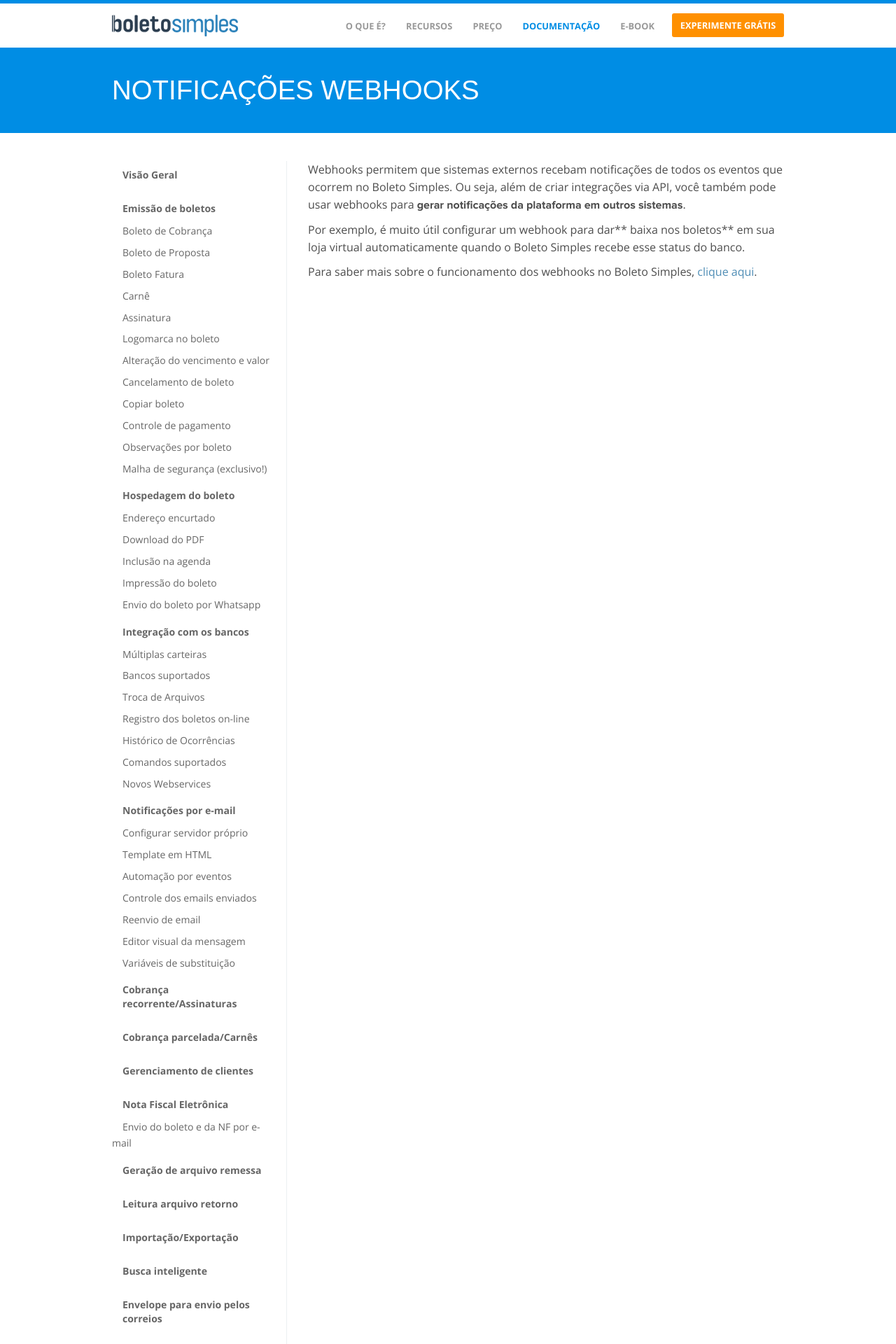
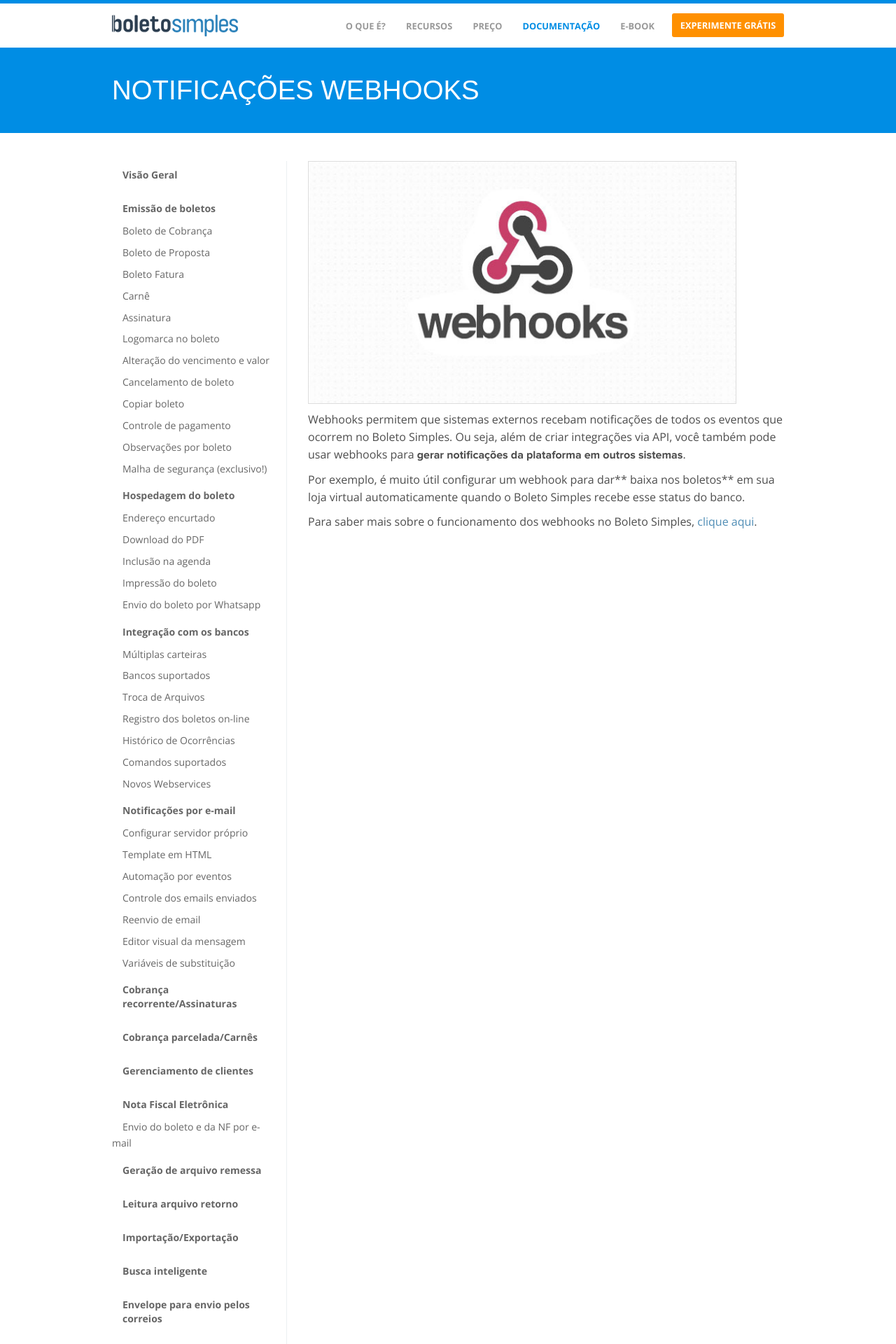
Before and after one commit to BoletoSimples/boletosimples-features, a Jekyll site: the page built from notificacoes-webhooks.markdown, in a window 1280 px wide. Shown: the top 1920 px of the page at 70% size. Built offline with Jekyll 4.4.1, drawn with Linux system fonts in a browser that asks for light colours.

Commit message:
Updated Notificacoes Webhooks

```diff
--- a/notificacoes-webhooks.markdown
+++ b/notificacoes-webhooks.markdown
@@ -4,9 +4,11 @@
 position: 19
 ---
 
+![webhooks.jpg](/uploads/webhooks.jpg)
+
 Webhooks permitem que sistemas externos recebam notificações de todos os eventos que ocorrem no Boleto Simples.
 Ou seja, além de criar integrações via API, você também pode usar webhooks para **gerar notificações da plataforma em outros sistemas**.
 
-Por exemplo, é muito útil configurar um webhook para dar** baixa nos boletos** em sua loja virtual automaticamente quando o Boleto Simples recebe esse status do banco.
+Por exemplo, é muito útil configurar um webhook para dar\*\* baixa nos boletos\*\* em sua loja virtual automaticamente quando o Boleto Simples recebe esse status do banco.
 
 Para saber mais sobre o funcionamento dos webhooks no Boleto Simples, [clique aqui](https://api.boletosimples.com.br/webhooks/).
```
